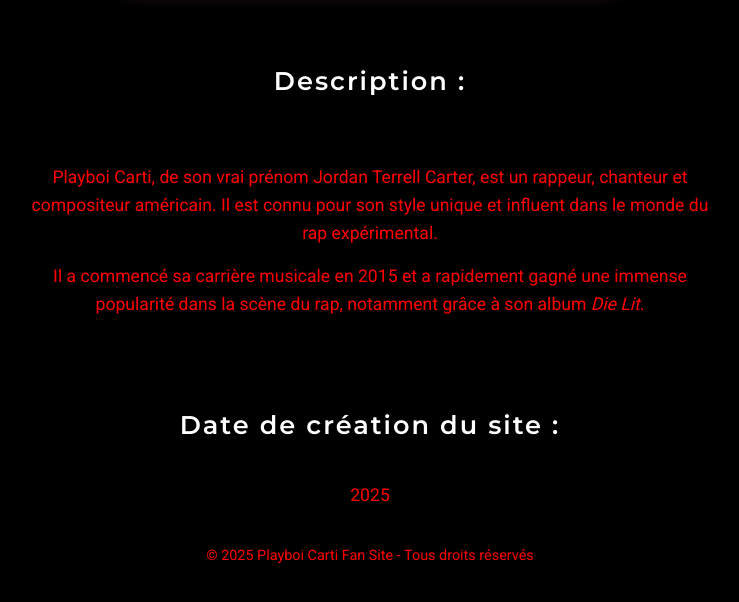
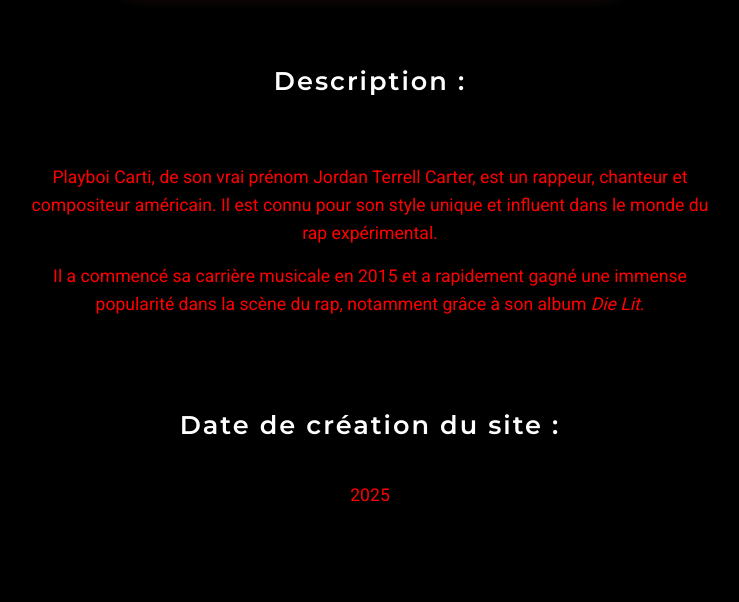
Before and after one commit to 18nkz/playboi-carti, a plain HTML site: page accueil.html in a window 1280 px wide. Shown: the part 673-1275 px from the top of the page, without its empty margins (270-1009 px from the left). Drawn offline with Linux system fonts and the light colour scheme.

Commit message:
Update accueil.html

```diff
--- a/accueil.html
+++ b/accueil.html
@@ -35,10 +35,5 @@
 <h3 class="blanc">Date de création du site :</h3><br>
 <p>2025</p>
 
-
-  <footer>
-    &copy; 2025 Playboi Carti Fan Site - Tous droits réservés
-  </footer>
-
 </body>
 </html>
```
